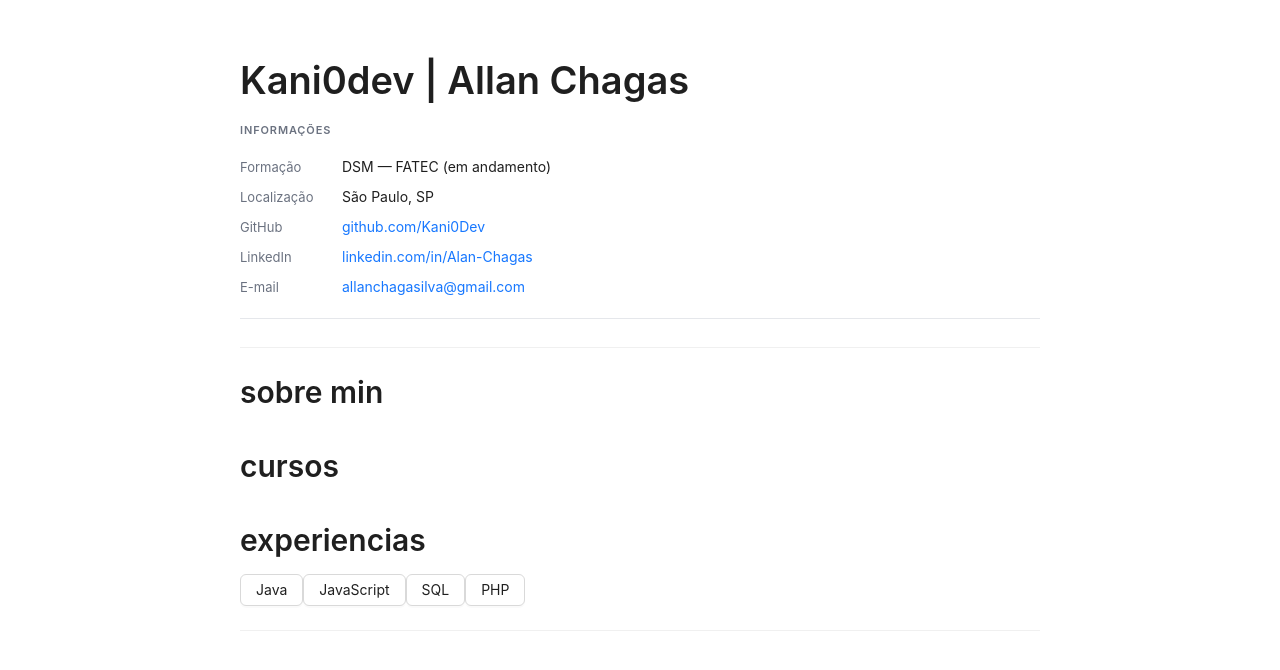
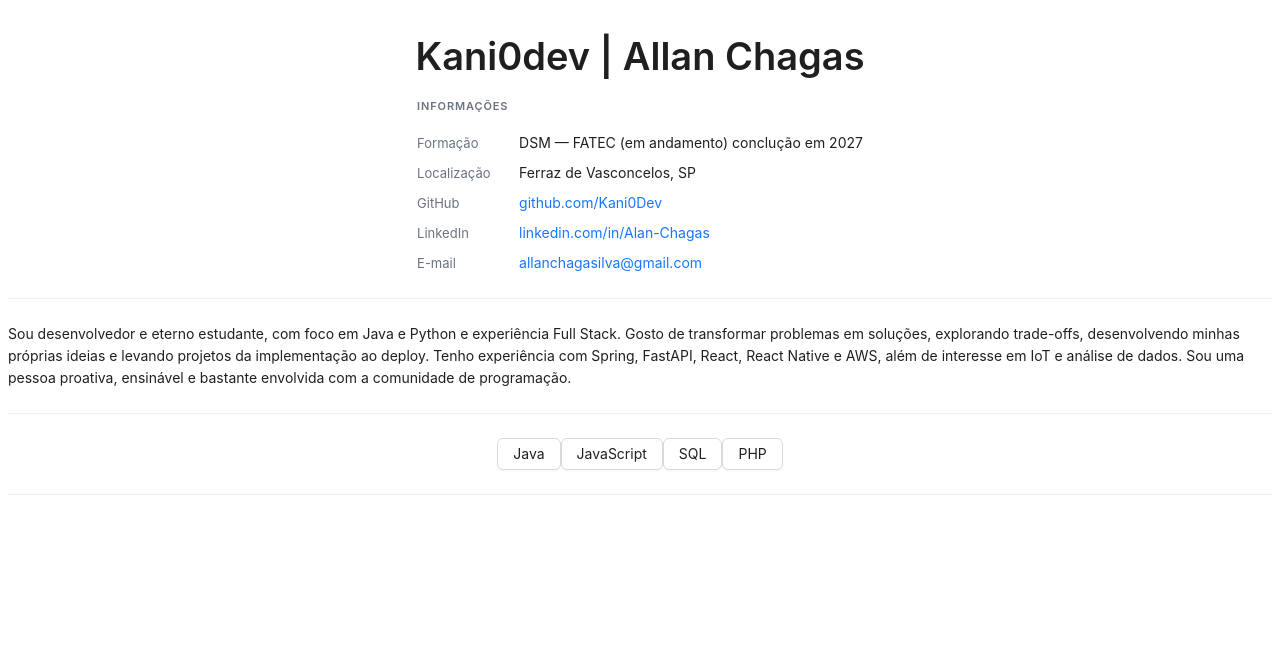
Before and after one commit to kani0dev/Meu-Portifolio, a React (Vite) app: page / in a window 1280 px wide. Shown: the top 670 px of the page. Built offline with nearby package versions, Linux system fonts and the light colour scheme.

Commit message:
um resume mais resumido...0
sla sinto que o layot nao ta mt legal

```diff
--- a/src/App.jsx
+++ b/src/App.jsx
@@ -3,7 +3,7 @@ import './App.css'
 import LanguagesBTNS from "./assets/componets/LanguagesSection/btn/LinguagemsBTN.jsx";
 import CriarLanguagesModal from './assets/componets/LanguagesSection/modal/LanguagesModal.jsx';
 import { useState } from "react";
-import { Typography, Divider, Space, Card } from 'antd';
+import { Typography, Divider, Space, Card, Flex } from 'antd';
 import Aboutme from './assets/componets/Aboutme/Aboutme.jsx';
 
 const { Title, Paragraph, Text } = Typography;
@@ -12,8 +12,14 @@ function App() {
   const [selectedLang, setSelectedLang] = useState(null);
 
  return (
-    <div style={{ padding: '24px', maxWidth: '800px', margin: '0 auto' }}>
+    <Flex
+      align='center'
+      justify='center'
+      vertical
+    >
         <Aboutme/>
+
+        <Divider size='1'/>
 
       <Space size="middle" wrap>
         <LanguagesBTNS onLangClick={setSelectedLang} />
@@ -26,7 +32,7 @@ function App() {
 
       <Divider size='2'/>
 
-    </div>
+    </Flex>
   );
 };
 
--- a/src/assets/componets/Aboutme/InfoSection.jsx
+++ b/src/assets/componets/Aboutme/InfoSection.jsx
@@ -3,8 +3,8 @@ import { Typography, Badge } from 'antd';
 const { Text, Link } = Typography;
 
 const infos = [
-  { label: 'Formação',    value: 'DSM — FATEC (em andamento)', link: false },
-  { label: 'Localização', value: 'São Paulo, SP',               link: false },
+  { label: 'Formação',    value: 'DSM — FATEC (em andamento) conclução em 2027', link: false },
+  { label: 'Localização', value: 'Ferraz de Vasconcelos, SP',               link: false },
   { label: 'GitHub',      value: 'github.com/Kani0Dev',         href: 'https://github.com/Kani0Dev' },
   { label: 'LinkedIn',    value: 'linkedin.com/in/Alan-Chagas', href: 'https://linkedin.com/in/alan-chagas-675189374' },
   { label: 'E-mail',      value: 'allanchagasilva@gmail.com',               href: 'mailto:allanchagas@email.com' },
@@ -44,10 +44,6 @@ export default function InfoSection() {
           </div>
         ))}
       </div>
-
-      {/* Divider manual */}
-      <div style={{ borderTop: '1px solid #e5e7eb', margin: '4px 0' }} />
-
     </div>
   );
 }
--- a/src/assets/componets/Aboutme/Resume.jsx
+++ b/src/assets/componets/Aboutme/Resume.jsx
@@ -5,20 +5,16 @@ const { Title, Paragraph, Text } = Typography;
 const Resume = () =>{
     return(
     <>
-        <Title level={2}>sobre min</Title>
         <Typography>
-
+            Sou desenvolvedor e eterno estudante, com foco em Java e Python e
+            experiência Full Stack.
+            Gosto de transformar problemas em soluções, explorando trade-offs,
+            desenvolvendo minhas próprias ideias e levando projetos da implementação ao deploy.
+            Tenho experiência com Spring, FastAPI, React, React Native e AWS, além de interesse em IoT e análise de dados.
+            Sou uma pessoa proativa, ensinável e bastante envolvida com a comunidade de programação.
         </Typography>
 
-        <Title level={2}>cursos </Title>
-        <Typography>
 
-        </Typography>
-
-        <Title level={2}>experiencias </Title>
-        <Typography>
-
-        </Typography>
     </>
     )
 }
```
